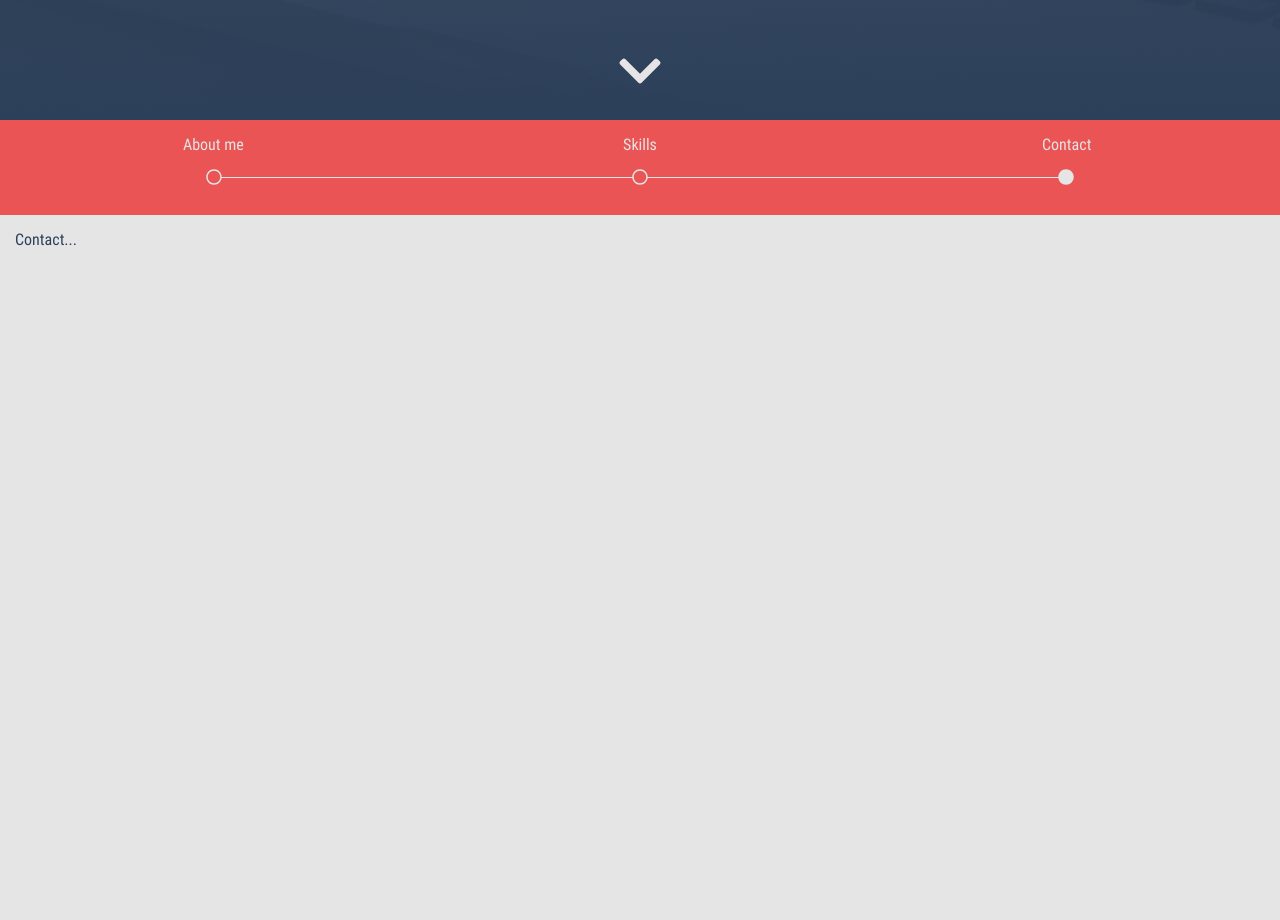
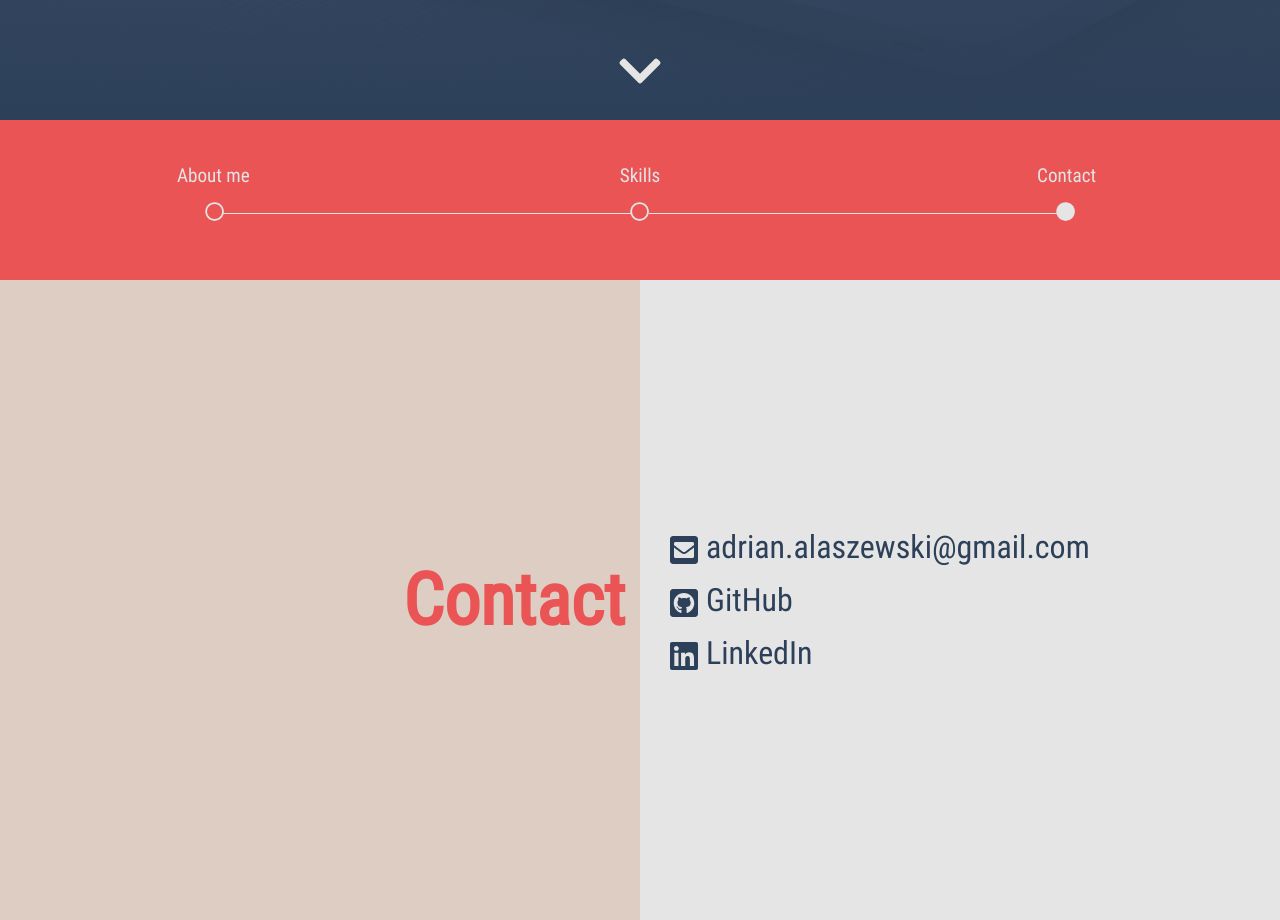
Before and after one commit to Ard2148810/portfolio, a React (Create React App) app: page /contact in a window 1280 px wide. Shown: the part 680-1600 px from the top of the page. Built offline with nearby package versions, Linux system fonts and the light colour scheme.

Commit message:
Contact tab

```diff
--- a/package.json
+++ b/package.json
@@ -5,6 +5,7 @@
   "private": true,
   "dependencies": {
     "@fortawesome/fontawesome-svg-core": "^1.2.32",
+    "@fortawesome/free-brands-svg-icons": "^5.15.1",
     "@fortawesome/free-regular-svg-icons": "^5.15.1",
     "@fortawesome/free-solid-svg-icons": "^5.15.1",
     "@fortawesome/react-fontawesome": "^0.1.11",
--- /dev/null
+++ b/src/components/ContentScroller/Contact.tsx
@@ -0,0 +1,50 @@
+import React from "react";
+import { FontAwesomeIcon } from "@fortawesome/react-fontawesome";
+import { faGithubSquare, faLinkedin } from "@fortawesome/free-brands-svg-icons";
+import { faEnvelopeSquare } from "@fortawesome/free-solid-svg-icons";
+
+const Contact = () => {
+    return (
+        <div className="content-contact">
+            <div className="contact-title">
+                <h2 className="contact-label">Contact</h2>
+            </div>
+            <div className="contact-data-container">
+                <address>
+                    <a href="mailto:adrian.alaszewski@gmail.com" className="address-item">
+                        <FontAwesomeIcon icon={faEnvelopeSquare}
+                                         style={{
+                                             display: "inline-block",
+                                             verticalAlign: "middle", marginRight: "8px",
+                                             color: "inherit"
+                                         }}
+                        />
+                        adrian.alaszewski@gmail.com
+                    </a>
+                    <a href="https://github.com/Ard2148810" className="address-item">
+                        <FontAwesomeIcon icon={faGithubSquare} size="1x"
+                                         style={{
+                                             display: "inline-block",
+                                             verticalAlign: "middle", marginRight: "8px",
+                                             color: "inherit"
+                                         }}
+                        />
+                        <span style={{color: "inherit"}}>GitHub</span>
+                    </a>
+                    <a href="https://www.linkedin.com/in/adrian-ałaszewski-a75b961b7" className="address-item">
+                        <FontAwesomeIcon icon={faLinkedin} size="1x"
+                                         style={{
+                                             display: "inline-block",
+                                             verticalAlign: "middle", marginRight: "8px",
+                                             color: "inherit"
+                                         }}
+                        />
+                        <span style={{color: "inherit"}}>LinkedIn</span>
+                    </a>
+                </address>
+            </div>
+        </div>
+    );
+}
+
+export default Contact;
--- a/src/components/ContentScroller/Content.tsx
+++ b/src/components/ContentScroller/Content.tsx
@@ -1,6 +1,8 @@
 import React from "react";
 import "../../style/Content.sass"
 import { Switch, Route } from "react-router-dom"
+import Contact from "./Contact";
+import Skills from "./Skills";
 
 class Content extends React.Component<{}, {}> {
     render() {
@@ -8,10 +10,10 @@ class Content extends React.Component<{}, {}> {
             <div className="content">
                 <Switch>
                     <Route path="/skills">
-                        Skills...
+                        <Skills/>
                     </Route>
                     <Route path="/contact">
-                        Contact...
+                        <Contact/>
                     </Route>
                     <Route path="*">
                         About me...
--- /dev/null
+++ b/src/components/ContentScroller/Skills.tsx
@@ -0,0 +1,13 @@
+import React from "react";
+
+class Skills extends React.Component<{}, {}>{
+    render() {
+        return (
+            <div>
+                Skills will be here
+            </div>
+        )
+    }
+}
+
+export default Skills;
--- a/src/style/Content.sass
+++ b/src/style/Content.sass
@@ -2,4 +2,53 @@
 
 .content
   background-color: $colorAlt2
-  padding: 15px
+
+address
+  font-style: normal
+  font-size: 2em
+  padding: 20px
+  color: $colorPrimary
+  margin-top: 50px
+  margin-bottom: 50px
+address a
+  padding: 5px
+  margin: 5px
+  display: block
+
+.address-item
+  color: $colorPrimary
+
+.content-contact
+  display: flex
+  flex-direction: row
+  justify-content: center
+  flex-wrap: wrap
+  min-height: 80vh
+
+.contact-data-container
+  display: flex
+  align-items: center
+
+.content-contact div
+  flex: 1
+
+.contact-label
+  margin: 15px
+
+.contact-title
+  display: flex
+  font-size: 3em
+  background-color: $colorAlt1
+  color: $colorSecondary
+  align-items: center
+  justify-content: right
+
+@media screen and (max-width: 1080px)
+  .contact-title
+    font-size: 2em
+    justify-content: center
+
+  address
+    font-style: normal
+    font-size: 1em
+    padding: 10px
--- a/src/style/Header.sass
+++ b/src/style/Header.sass
@@ -13,8 +13,8 @@ header
   align-items: center
   flex: 1
   position: relative
-  background: linear-gradient(to top,$colorPrimary, 50%, rgba(45, 64, 89, 0.8) ), url("/header-background.jpg") fixed no-repeat center
-  perspective: 1px
+  background: linear-gradient(to top,$colorPrimary, 50%, rgba($colorPrimary, 0.8) ), url("/header-background.jpg") fixed no-repeat center
+  background-size: cover
 
 h1, h3
   text-transform: uppercase
--- a/src/style/Navigation.sass
+++ b/src/style/Navigation.sass
@@ -12,9 +12,14 @@
   margin: 0
   padding: 0
   flex-wrap: wrap
+  min-height: 20vh
 
 .nav-item
+  display: flex
   flex: 1
+  justify-content: center
+  align-items: center
+  font-size: 1.2em
 
 .item-connect
   display: flex
@@ -36,7 +41,7 @@
 .connect-right
   @extend %connect
 
-.nav-item a, a:visited
+.nav-item a, .nav-item a:visited
   color: $colorAlt2
   text-decoration: none
 
@@ -51,3 +56,6 @@
 
 .nav-item a:hover
   background-color: lighten($colorSecondary, 3%)
+
+.header-scroll
+  color: $colorAlt2
--- a/src/style/style.sass
+++ b/src/style/style.sass
@@ -25,3 +25,6 @@ html
 body
   background-color: $colorAlt2
   font-family: "Roboto Condensed", Helvetica, "Helvetica Neue", Lato, Arial, sans-serif
+
+a
+  text-decoration: none
```
Also changed, not shown: 1 other file (tests, documents, lock files or other folders).
